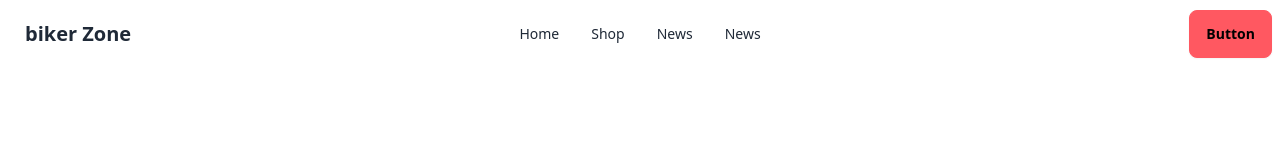
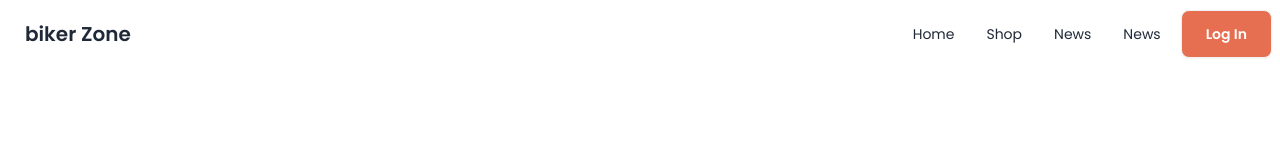
Before and after one commit to sour0v1/biker-zone-with-daisy-ui, a plain HTML site: page index.html in a window 1280 px wide. Drawn offline with nearby package versions, Linux system fonts and the light colour scheme.

Commit message:
complete nav bar

```diff
--- a/index.html
+++ b/index.html
@@ -8,19 +8,48 @@
     <!-- tailwind and daisy ui cdn -->
     <link href="https://cdn.jsdelivr.net/npm/daisyui@4.6.0/dist/full.min.css" rel="stylesheet" type="text/css" />
     <script src="https://cdn.tailwindcss.com"></script>
+    <!-- google font -->
+    <link rel="preconnect" href="https://fonts.googleapis.com">
+    <link rel="preconnect" href="https://fonts.gstatic.com" crossorigin>
+    <link href="https://fonts.googleapis.com/css2?family=Poppins:wght@300;400;500;600;700;800&display=swap"
+        rel="stylesheet">
+        <!-- custom css class -->
+        <script>
+            tailwind.config = {
+              theme: {
+                extend: {
+                  colors: {
+                    clifford: '#da373d',
+                    'bike-primary': '#E76F51',
+                  }
+                }
+              }
+            }
+          </script>
+    <style>
+        .font-poppins {
+            font-family: 'Poppins', sans-serif;
+        }
+    </style>
+
 
 </head>
 
-<body>
-    <header>
+<body class="font-poppins">
+    <header class="md:container md:mx-auto">
         <nav>
             <div class="navbar bg-base-100">
-                <div class="navbar-start">
+                <div class="flex-1">
                     <div class="dropdown">
                         <div tabindex="0" role="button" class="btn btn-ghost lg:hidden">
-                      <svg xmlns="http://www.w3.org/2000/svg" class="h-5 w-5" fill="none" viewBox="0 0 24 24" stroke="currentColor"><path stroke-linecap="round" stroke-linejoin="round" stroke-width="2" d="M4 6h16M4 12h8m-8 6h16" /></svg>
+                            <svg xmlns="http://www.w3.org/2000/svg" class="h-5 w-5" fill="none" viewBox="0 0 24 24"
+                                stroke="currentColor">
+                                <path stroke-linecap="round" stroke-linejoin="round" stroke-width="2"
+                                    d="M4 6h16M4 12h8m-8 6h16" />
+                            </svg>
                         </div>
-                    <ul tabindex="0" class="menu menu-sm dropdown-content mt-3 z-[1] p-2 shadow bg-base-100 rounded-box w-52">
+                        <ul tabindex="0"
+                            class="menu menu-sm dropdown-content mt-3 z-[1] p-2 shadow bg-base-100 rounded-box w-52">
                             <li><a>Home</a></li>
                             <li><a>Shop</a></li>
                             <li><a>News</a></li>
@@ -38,8 +67,8 @@
                         <li><a>News</a></li>
                     </ul>
                 </div>
-                <div class="navbar-end">
-                  <a class="btn btn-error">Button</a>
+                <div class="">
+                    <a class="btn bg-bike-primary px-6 py-3 text-white">Log In</a>
                 </div>
             </div>
         </nav>
```
Lines whose indentation alone changed are shown as unchanged.
